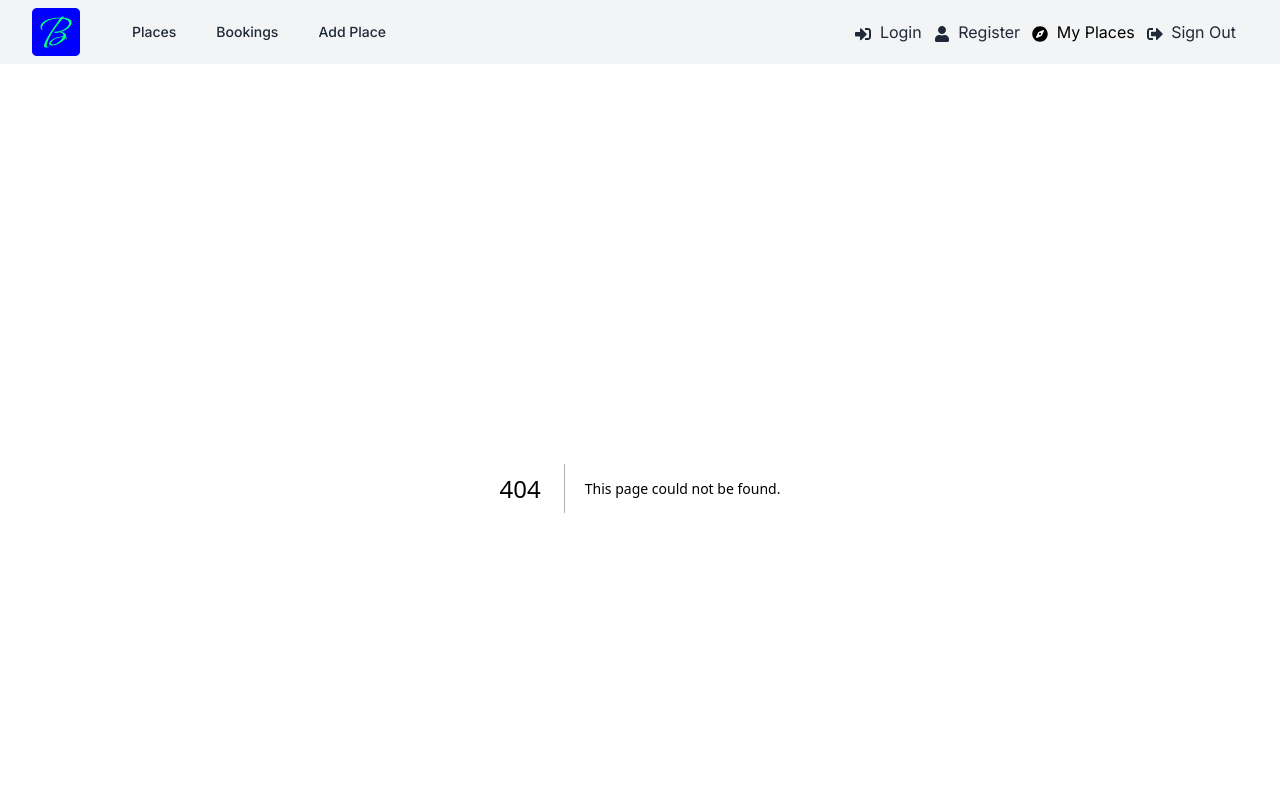
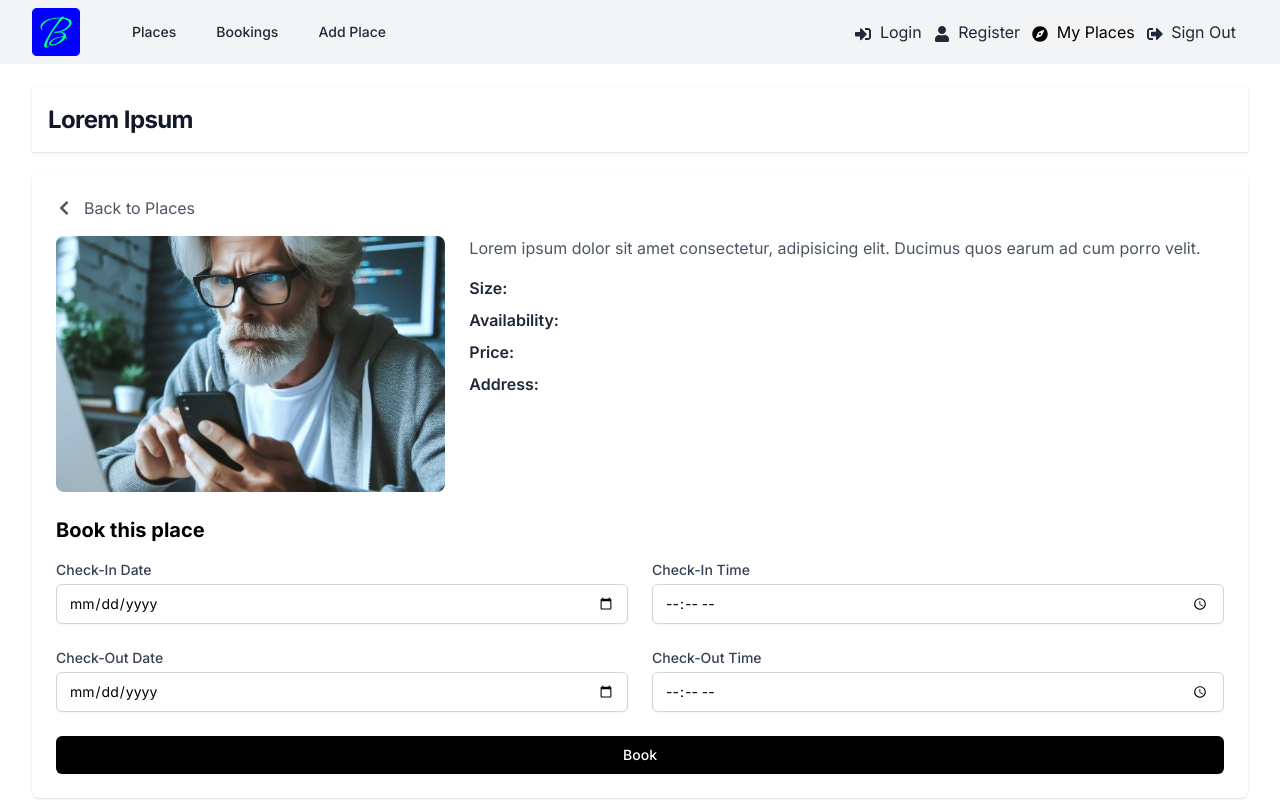
Before and after one commit to Dimterion/booking-site, a Next.js app: page /places/1 in a window 1280 px wide. Before the commit this address had no page. Shown: the top 800 px of the page. Built offline with nearby package versions, Linux system fonts and the light colour scheme.

Commit message:
add places pages

```diff
--- /dev/null
+++ b/app/places/[id]/page.jsx
@@ -0,0 +1,135 @@
+import Image from "next/image";
+import Link from "next/link";
+import { FaChevronLeft } from "react-icons/fa";
+import Heading from "@/components/Heading";
+import places from "@/data/places.json";
+
+const PlacePage = ({ params }) => {
+  const { id } = params;
+  const place = places.find((place) => place.$id === id);
+
+  if (!place) {
+    return <Heading title="Place not found" />;
+  }
+
+  return (
+    <>
+      <Heading title={place.name} />
+      <div className="rounded-lg bg-white p-6 shadow">
+        <Link
+          href="/"
+          className="mb-4 flex items-center text-gray-600 hover:text-gray-800"
+        >
+          <FaChevronLeft className="mr-1 inline" />
+          <span className="ml-2">Back to Places</span>
+        </Link>
+
+        <div className="flex flex-col sm:flex-row sm:space-x-6">
+          <Image
+            src={`/images/${place.image}`}
+            alt={place.name}
+            width={400}
+            height={100}
+            className="h-64 w-full rounded-lg object-cover sm:w-1/3"
+          />
+          <div className="mt-4 sm:mt-0 sm:flex-1">
+            <p className="mb-4 text-gray-600">{place.description}</p>
+            <ul className="space-y-2">
+              <li>
+                <span className="font-semibold text-gray-800">Size:</span>
+              </li>
+              <li>
+                <span className="font-semibold text-gray-800">
+                  Availability:
+                </span>
+              </li>
+              <li>
+                <span className="font-semibold text-gray-800">Price:</span>
+              </li>
+              <li>
+                <span className="font-semibold text-gray-800">Address:</span>{" "}
+              </li>
+            </ul>
+          </div>
+        </div>
+        <div className="mt-6">
+          <h2 className="text-xl font-bold">Book this place</h2>
+          <form className="mt-4">
+            <div className="grid grid-cols-1 gap-6 sm:grid-cols-2">
+              <div>
+                <label
+                  htmlFor="check_in_date"
+                  className="block text-sm font-medium text-gray-700"
+                >
+                  Check-In Date
+                </label>
+                <input
+                  type="date"
+                  id="check_in_date"
+                  name="check_in_date"
+                  className="mt-1 block w-full rounded-md border border-gray-300 px-3 py-2 shadow-sm focus:border-indigo-500 focus:ring-indigo-500 sm:text-sm"
+                  required
+                />
+              </div>
+              <div>
+                <label
+                  htmlFor="check_in_time"
+                  className="block text-sm font-medium text-gray-700"
+                >
+                  Check-In Time
+                </label>
+                <input
+                  type="time"
+                  id="check_in_time"
+                  name="check_in_time"
+                  className="mt-1 block w-full rounded-md border border-gray-300 px-3 py-2 shadow-sm focus:border-indigo-500 focus:ring-indigo-500 sm:text-sm"
+                  required
+                />
+              </div>
+              <div>
+                <label
+                  htmlFor="check_out_date"
+                  className="block text-sm font-medium text-gray-700"
+                >
+                  Check-Out Date
+                </label>
+                <input
+                  type="date"
+                  id="check_out_date"
+                  name="check_out_date"
+                  className="mt-1 block w-full rounded-md border border-gray-300 px-3 py-2 shadow-sm focus:border-indigo-500 focus:ring-indigo-500 sm:text-sm"
+                  required
+                />
+              </div>
+              <div>
+                <label
+                  htmlFor="check_out_time"
+                  className="block text-sm font-medium text-gray-700"
+                >
+                  Check-Out Time
+                </label>
+                <input
+                  type="time"
+                  id="check_out_time"
+                  name="check_out_time"
+                  className="mt-1 block w-full rounded-md border border-gray-300 px-3 py-2 shadow-sm focus:border-indigo-500 focus:ring-indigo-500 sm:text-sm"
+                  required
+                />
+              </div>
+            </div>
+            <div className="mt-6">
+              <button
+                type="submit"
+                className="flex w-full justify-center rounded-md border border-transparent bg-black px-4 py-2 text-sm font-medium text-white shadow-sm hover:bg-gray-700 focus:outline-none focus:ring-2 focus:ring-gray-800 focus:ring-offset-2"
+              >
+                Book
+              </button>
+            </div>
+          </form>
+        </div>
+      </div>
+    </>
+  );
+};
+
+export default PlacePage;
--- a/components/Heading.jsx
+++ b/components/Heading.jsx
@@ -1,7 +1,9 @@
 const Heading = ({ title }) => {
   return (
-    <section class="mb-5 bg-white px-4 py-4 shadow">
-      <h1 class="text-2xl font-bold tracking-tight text-gray-900">{title}</h1>
+    <section className="mb-5 bg-white px-4 py-4 shadow">
+      <h1 className="text-2xl font-bold tracking-tight text-gray-900">
+        {title}
+      </h1>
     </section>
   );
 };
--- a/data/places.json
+++ b/data/places.json
@@ -3,7 +3,7 @@
     "$id": "1",
     "user_id": "1",
     "name": "Lorem Ipsum",
-    "description": "",
+    "description": "Lorem ipsum dolor sit amet consectetur, adipisicing elit. Ducimus quos earum ad cum porro velit.",
     "sq": 1000,
     "capacity": 100,
     "location": "",
@@ -17,7 +17,7 @@
     "$id": "2",
     "user_id": "1",
     "name": "Lorem Ipsum Dolor",
-    "description": "",
+    "description": "Lorem ipsum dolor sit amet consectetur, adipisicing elit. Ducimus quos earum ad cum porro velit.",
     "sq": 500,
     "capacity": 10,
     "location": "",
@@ -31,7 +31,7 @@
     "$id": "3",
     "user_id": "1",
     "name": "Lorem Ipsum",
-    "description": "",
+    "description": "Lorem ipsum dolor sit amet consectetur, adipisicing elit. Ducimus quos earum ad cum porro velit.",
     "sq": 500,
     "capacity": 15,
     "location": "",
@@ -45,7 +45,7 @@
     "$id": "4",
     "user_id": "2",
     "name": "Lorem Ipsum Dolor",
-    "description": "",
+    "description": "Lorem ipsum dolor sit amet consectetur, adipisicing elit. Ducimus quos earum ad cum porro velit.",
     "sq": 1500,
     "capacity": 50,
     "location": "",
@@ -59,7 +59,7 @@
     "$id": "5",
     "user_id": "2",
     "name": "Lorem Ipsum",
-    "description": "",
+    "description": "Lorem ipsum dolor sit amet consectetur, adipisicing elit. Ducimus quos earum ad cum porro velit.",
     "sq": 200,
     "capacity": 10,
     "location": "",
```
